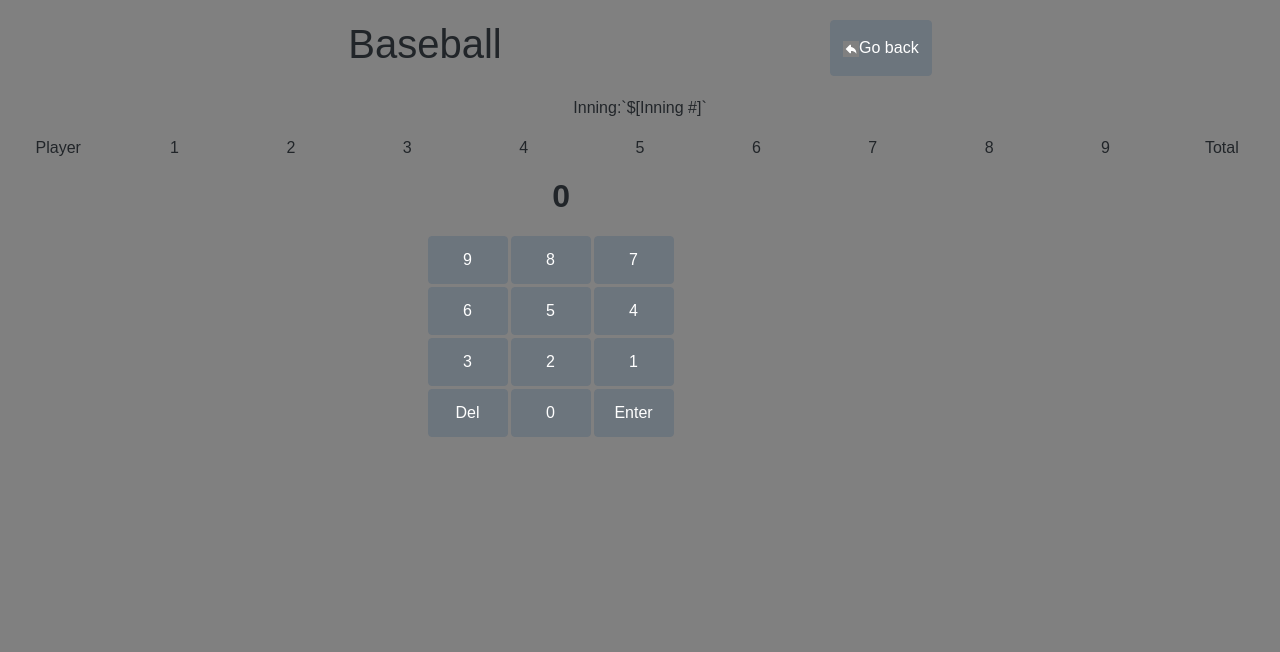
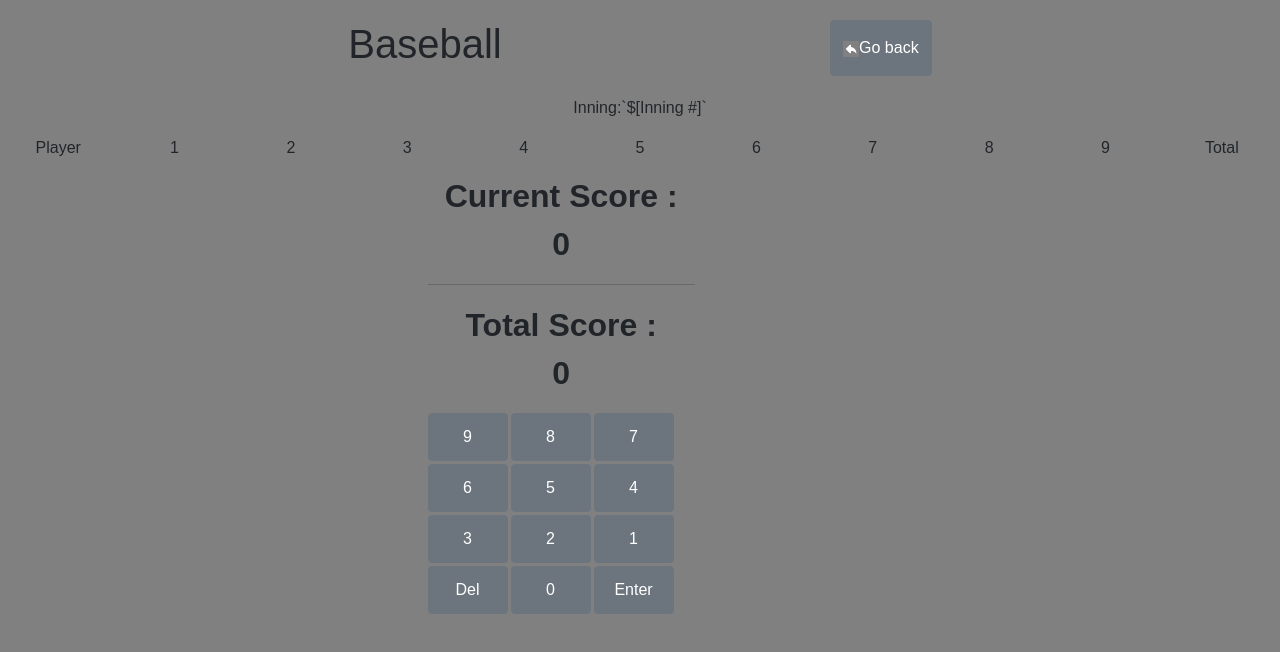
Before and after one commit to adam-paul952/dart-scoreboard, a React (Create React App) app: page /game/baseball in a window 1280 px wide. Shown: the top 652 px of the page. Built offline with nearby package versions, Linux system fonts and the light colour scheme.

Commit message:
Added addition and display in calculator

```diff
--- a/src/components/ScoreCalculator.js
+++ b/src/components/ScoreCalculator.js
@@ -5,16 +5,15 @@ import 'bootstrap/dist/css/bootstrap.min.css';
 import '../App.css'
 
 const ScoreCalculator = ({ isCricketBoard }) => {
-  const [prevValue, setPrevValue] = useState(null);
-  const [nextValue, setNextValue] = useState('0');
+  const [totalScore, setTotalScore] = useState(0);
+  const [currentScore, setCurrentScore] = useState(0);
 
   const handleInput = (number) => {
-    setNextValue(nextValue === '0' ? String(number) : nextValue + number);
+    setCurrentScore(currentScore === 0 ? number : currentScore + number);
   };
 
   const deleteInput = () => {
-    setNextValue('0');
-    setPrevValue(0);
+    setCurrentScore(0);
   };
 
   const handleScoreChange = (value) => {
@@ -23,20 +22,25 @@ const ScoreCalculator = ({ isCricketBoard }) => {
     } else if (value === 'Del') {
       deleteInput();
     } else if (value === 'Enter') {
-      setPrevValue(nextValue);
+      setTotalScore(currentScore);
+      setCurrentScore(0);
     }
   };
 
   useEffect(() => {
-    console.log(nextValue);
-    console.log(prevValue);
+    console.log(currentScore);
+    console.log(totalScore);
   });
 
     return (
     <div className="scoreCalculator">
       <div className="scoreInput">
         <div className="result">
-          {nextValue}
+          Current Score : <br />
+          {currentScore}
+          <hr />
+          Total Score : <br />
+          {totalScore}
         </div>
         {
           isCricketBoard ?
@@ -84,16 +88,3 @@ const CricketScoreCalculatorKey = (props) => {
 }
 
 export default ScoreCalculator;
-
-/*------------------------------------------------------------------- */
-
-// return (
-//   <div className="scoreCalculator">
-//     <div className="scoreInput">
-//       <div className="result">
-//         {nextValue}
-//       </div>
-//
-//     </div>
-//   </div>
-// );
```
